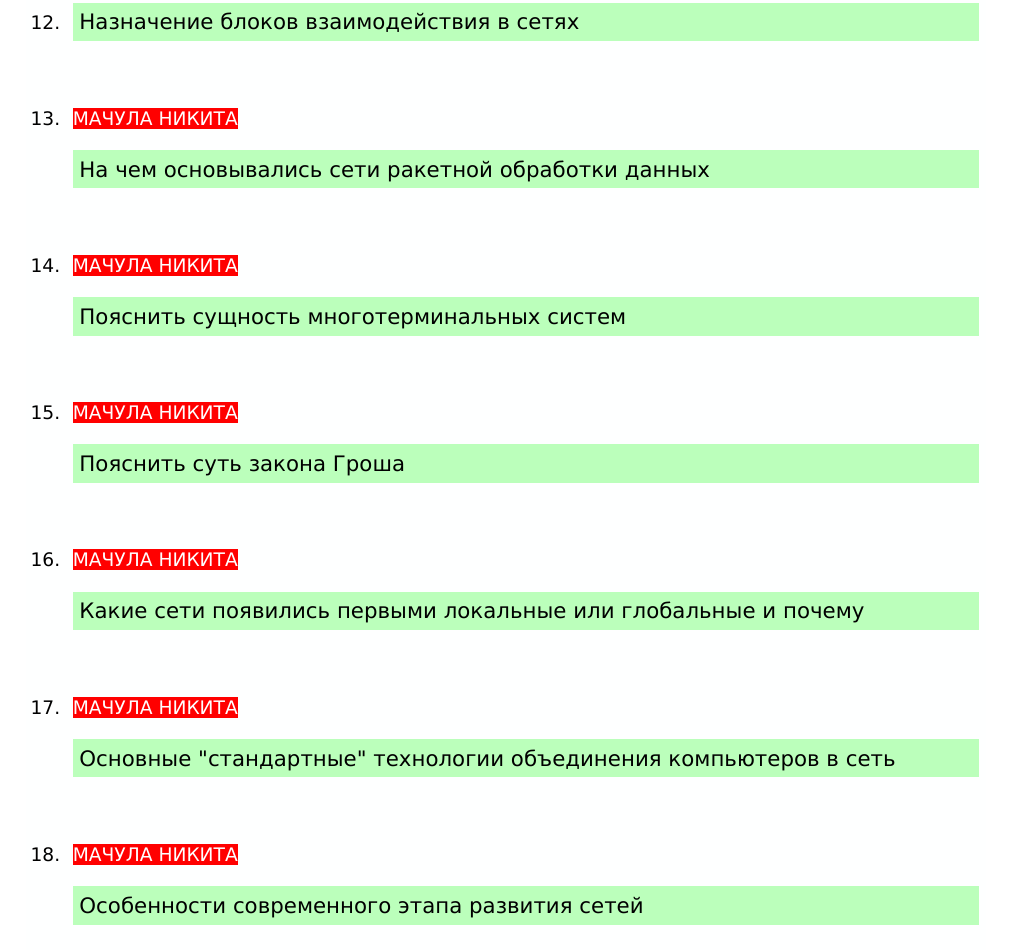
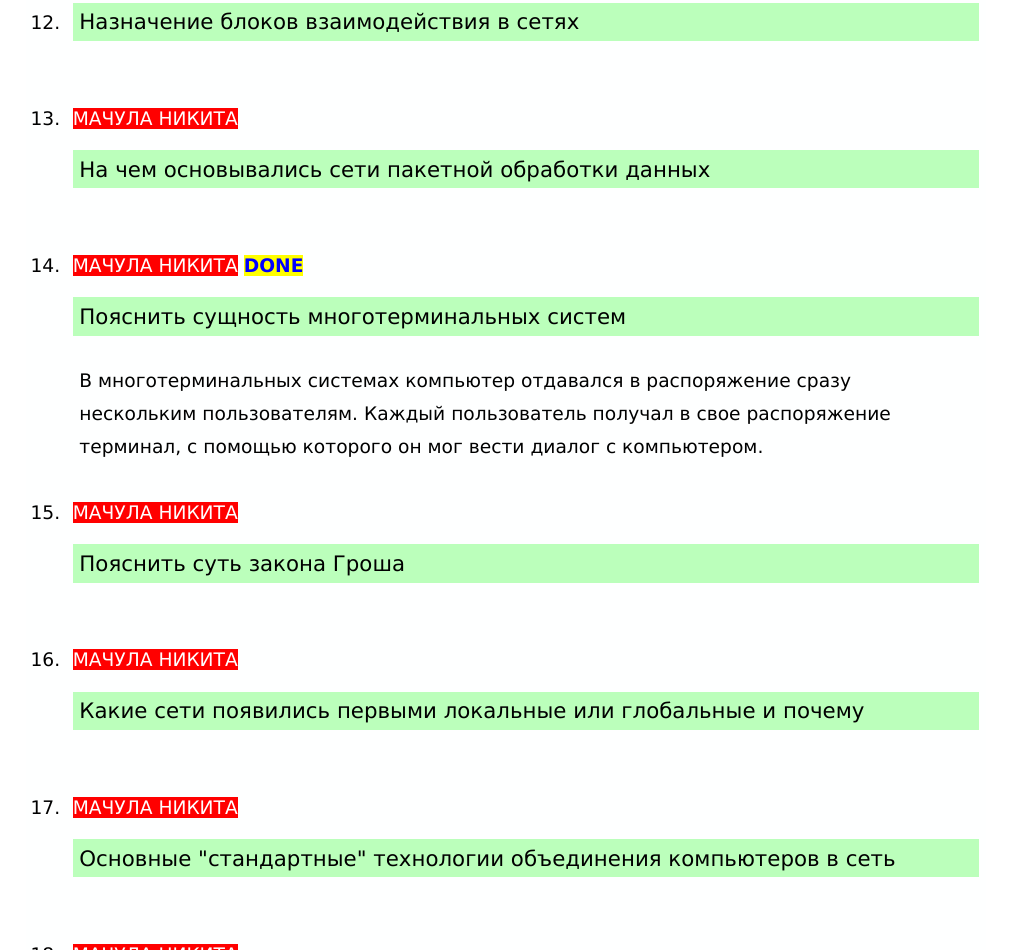
Before and after one commit to machulan/telematics-exam-answers, a plain HTML site: page index.html in a window 1280 px wide. Shown: the part 1589-2539 px from the top of the page, without its empty margins (134-1144 px from the left). Drawn offline with Linux system fonts and the light colour scheme.

Commit message:
Added item. Todo class replaced by status class.

```diff
--- a/css/style.css
+++ b/css/style.css
@@ -64,7 +64,7 @@ span {
     color: white;
 }
 
-.todo {
+.status {
     background: yellow;
     color: blue;
     font-weight: bold;
--- a/index.html
+++ b/index.html
@@ -75,14 +75,16 @@
 
             <li class="item">
                 <span class="label">МАЧУЛА НИКИТА</span>
-                <p class="item-question">На чем основывались сети ракетной обработки данных</p>
+                <p class="item-question">На чем основывались сети пакетной обработки данных</p>
                 <p class="item-answer"></p>
             </li>
 
             <li class="item">
                 <span class="label">МАЧУЛА НИКИТА</span>
+                <span class="status">DONE</span>
                 <p class="item-question">Пояснить сущность многотерминальных систем</p>
-                <p class="item-answer"></p>
+                <p class="item-answer">В многотерминальных системах компьютер отдавался в распоряжение сразу нескольким пользователям.
+                    Каждый пользователь получал в свое распоряжение терминал, с помощью которого он мог вести диалог с компьютером.</p>
             </li>
 
             <li class="item">
@@ -154,12 +156,12 @@
                     причем каждая часть выполняется на отдельном компьютере.</p>
             </li>
             <li class="item">
-                <span class="todo">TODO</span>
+                <span class="status">TODO</span>
                 <p class="item-question">Дать определение сетевым приложениям</p>
                 <p class="item-answer"></p>
             </li>
             <li class="item">
-                <span class="todo">TODO</span>
+                <span class="status">TODO</span>
                 <p class="item-question">Понятие сетевых служб</p>
                 <p class="item-answer">Сетевая служба - совокупность серверной и клиентской частей ОС, предоставляющих доступ к конкретному типу ресурса компьютера через сеть.</p>
             </li>
```
